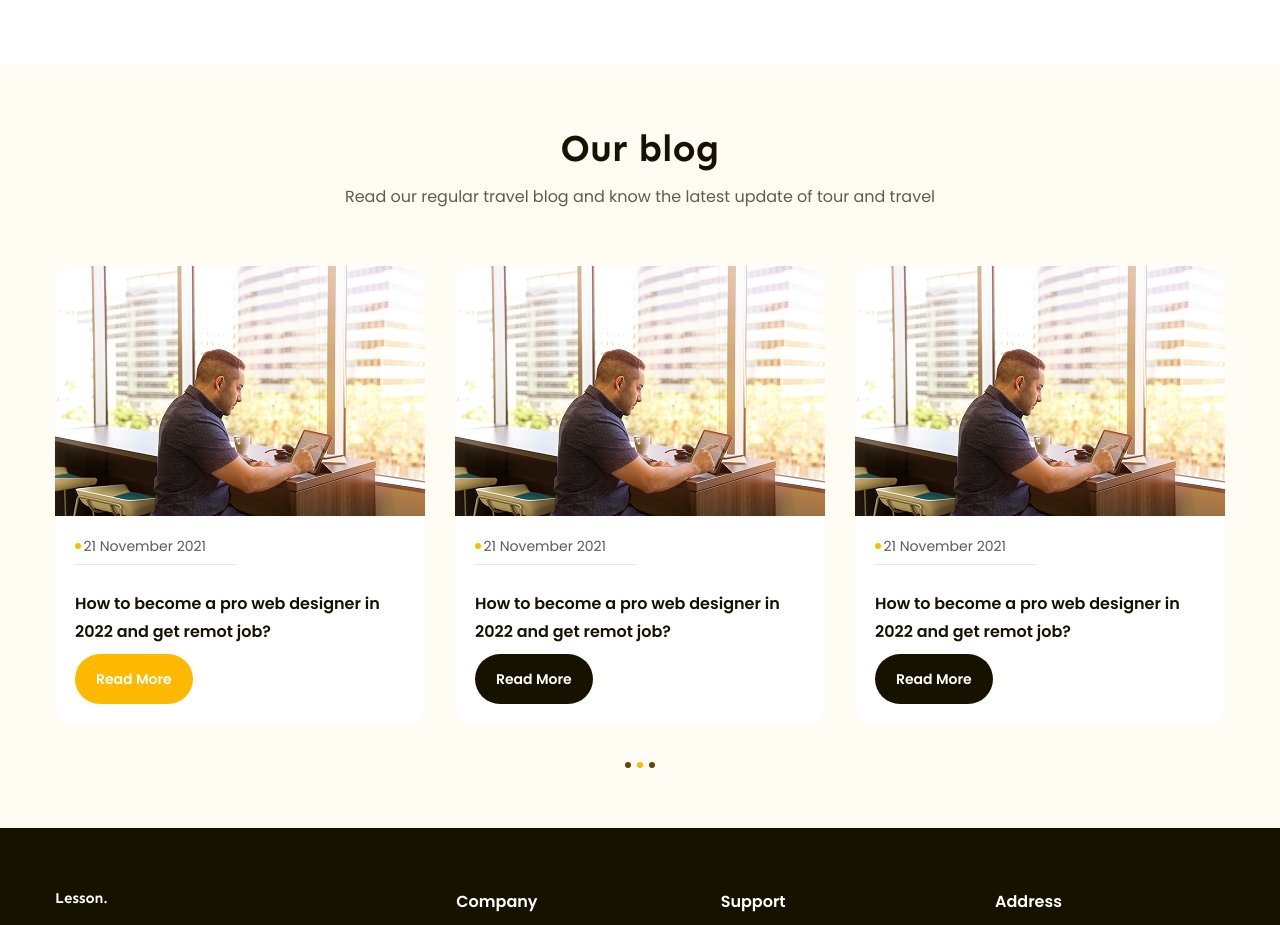
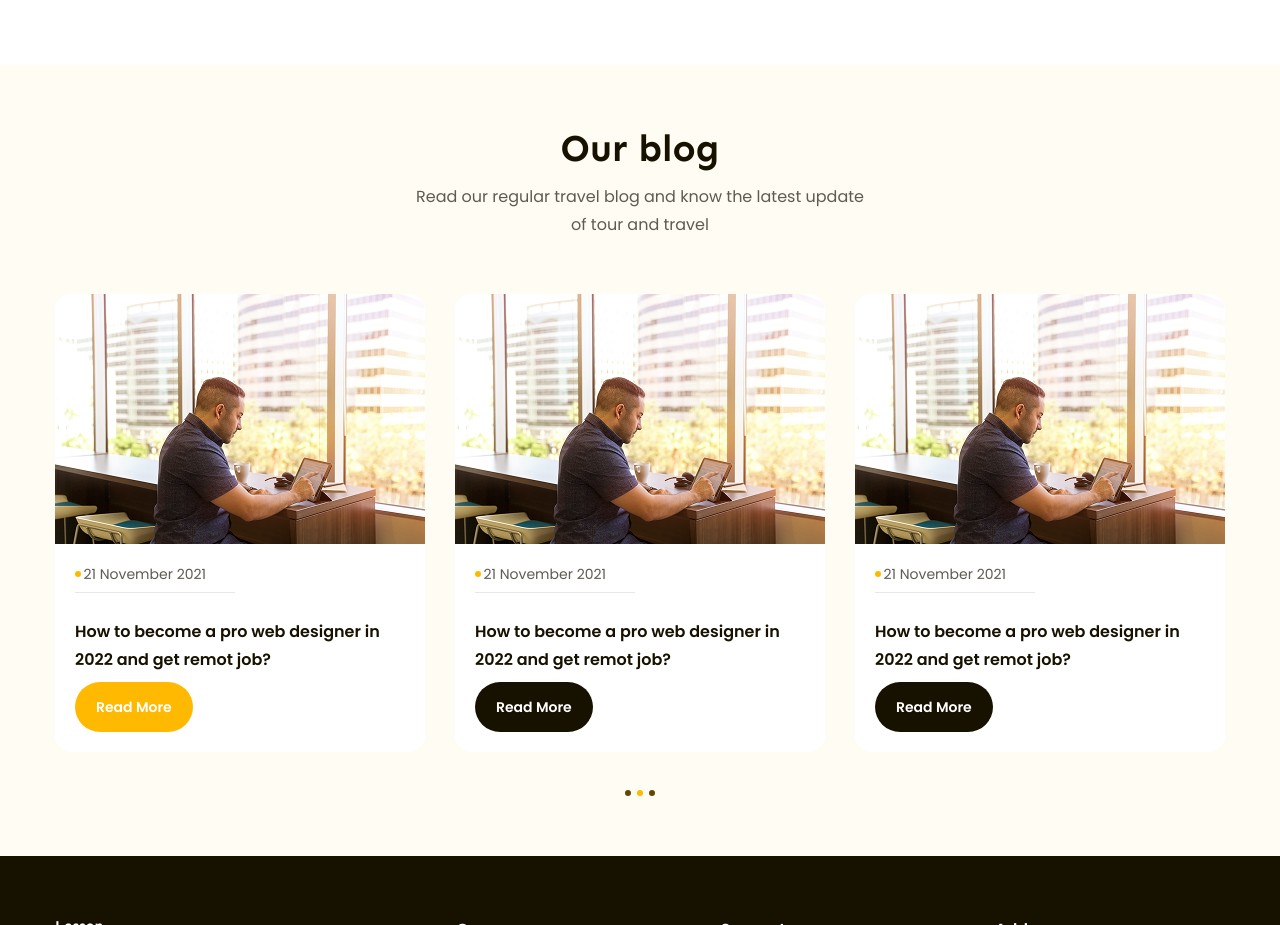
Before and after one commit to moudud-hoq/rrf-landing-page-with-tailwindcss, a website: page index.html in a window 1280 px wide. Shown: the part 3700-4625 px from the top of the page. Drawn offline with nearby package versions, Linux system fonts and the light colour scheme; files whose address does not match are found by name.

Commit message:
Blog Section Intro Fix

```diff
--- a/index.html
+++ b/index.html
@@ -395,7 +395,7 @@
         <!-- Blogs -->
         <div class="py-24  bg-[#fffcf4]">
             <div class="max-w-main mx-auto">
-                <div class="text-center">
+                <div class="text-center w-[448px] mx-auto">
                     <h2 class="font-sen text-[3.8rem] font-bold leading-[1.26] text-secondary">Our blog</h2>
                     <p class="mt-4 text-[1.6rem] text-text-color leading-[1.75]">Read our regular travel blog and know
                         the latest update of tour and travel</p>
```
Also changed, not shown: src/output.css.
